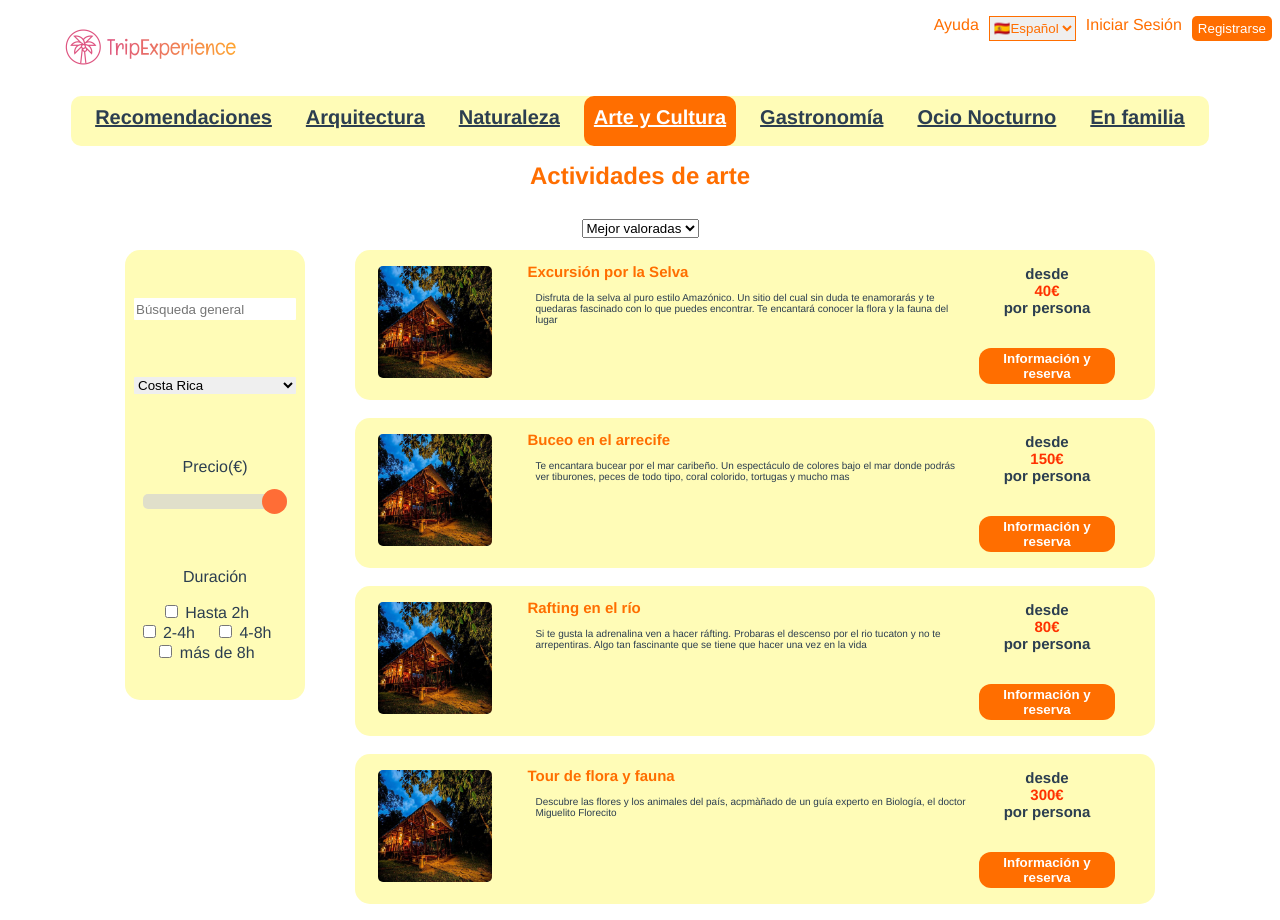
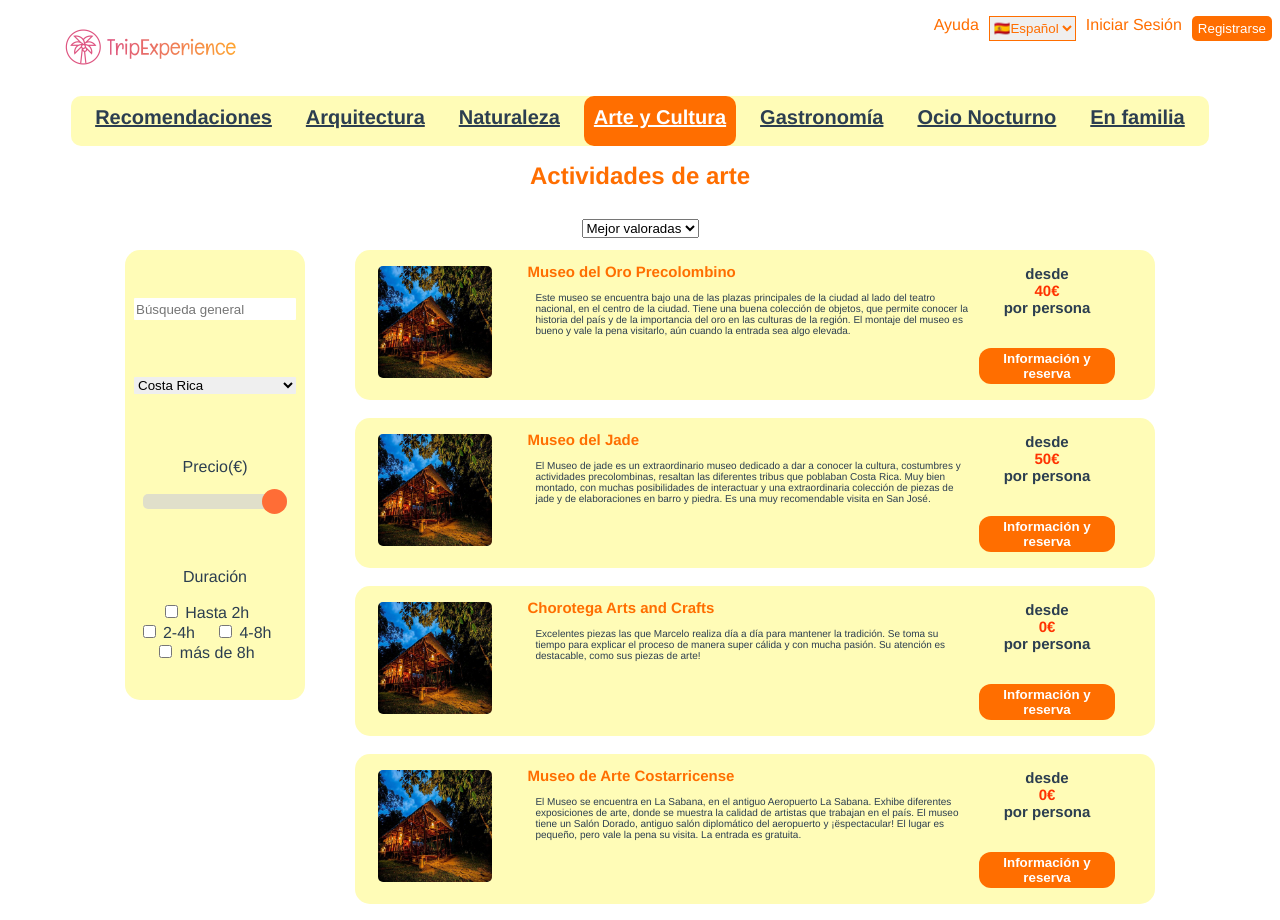
Before and after one commit to ivanmansilla/TripExperience.com, a Vue app: page /#/arte_cultura in a window 1280 px wide. Shown: the top 920 px of the page. Built offline with nearby package versions, Linux system fonts and the light colour scheme.

Commit message:
parametros

```diff
--- a/src/views/ActivityList_arquitectura.vue
+++ b/src/views/ActivityList_arquitectura.vue
@@ -28,35 +28,39 @@
         filename="../assets/teatroCR.jpg"
       /><br />
       <ActivityOverview
-        titl="Buceo en el arrecife"
-        parrafo="  Te encantara bucear por el mar caribeño.
-          Un espectáculo de colores bajo el mar donde podrás ver tiburones,
-          peces de todo tipo, coral colorido, tortugas y mucho mas"
-        precio="150€"
+        titl="Arenal Hanging Bridges Park"
+        parrafo="Una de las experiencias más increíbles que podrás
+         disfrutar. El recorrido por los puentes colgantes en medio de una
+         flora y fauna increíbles es para recomendar a todos los amantes del
+         medio ambiente y de la naturaleza "
+        precio="60€"
         filename="../assets/trek1.jpg"
       /><br />
       <ActivityOverview
-        titl="Rafting en el río"
-        parrafo="Si te gusta la adrenalina ven a hacer ráfting.
-        Probaras el descenso por el rio tucaton y no te arrepentiras.
-        Algo tan fascinante que se tiene que hacer una vez en la vida"
-        precio="80€"
+        titl="El Miro"
+        parrafo="Fue difícil encontrarlo, ya que no existe señalización ni ruta en el mapa, sin embargo,
+         le preguntamos a un lugareño y nos dio las pistas para encontrarlo. Hay que dejar el carro abajo y subir
+          por otro medio. La cuesta es muy pronunciada, se puede entrar en bicicleta o caminando Llegamos al primer
+           mirador y nos gustó mucho, la infraestructura es sorprendente."
+        precio="0€"
         filename="trek1.jpg"
       /><br />
       <ActivityOverview
-        titl="Tour de flora y fauna"
-        parrafo="Descubre las flores y los animales del país,
-        acpmàñado de un guía experto en Biología, el doctor Miguelito
-        Florecito"
-        precio="300€"
+        titl="Marina Pez Vela"
+        parrafo="Lugar hermoso para visitar en familia. Restaurantes
+        variados, tiendas y la belleza del mar y los yates.
+        Imperdible si visita Quépos o Manuel Antonio"
+        precio="30€"
         filename="trek1.jpg"
       /><br />
       <ActivityOverview
-        titl="Acampada en la playa"
-        parrafo="Disfruta de la noche bajo las estrellas y al sonido
-        de las olas del mar por este módico precio. Podrás disfrutar de
-        una cena caribeña y de una noche inolvidable"
-        precio="120€"
+        titl="Basilisca Nuestra Sra. de los Ángeles"
+        parrafo="La Basílica es un lugar de visita obligatoria si se quiere
+        conocer la cultura e historia de Costa Rica. La iglesia tiene una construcción
+        muy hermosa. En ella se encuentra la Virgen de Los Àngeles, patrona de Costa Rica.
+        Habitualmente. hay personas que suben la iglesia de rodillas. En la parte de atrás de la iglesia,
+        se encuentra el agua bendita y la piedra del hallazgo"
+        precio="20€"
         filename="trek1.jpg"
       /><br />
     </div>
--- a/src/views/ActivityList_arte.vue
+++ b/src/views/ActivityList_arte.vue
@@ -18,39 +18,45 @@
     </div>
     <div class="list">
       <ActivityOverview
-        titl="Excursión por la Selva"
-        parrafo="Disfruta de la selva al puro estilo Amazónico.
-          Un sitio del cual sin duda te enamorarás y te quedaras fascinado con lo que puedes
-          encontrar. Te encantará conocer la flora y la fauna del lugar"
+        titl="Museo del Oro Precolombino"
+        parrafo="Este museo se encuentra bajo una de las plazas principales
+        de la ciudad al lado del teatro nacional, en el centro de la ciudad.
+        Tiene una buena colección de objetos, que permite conocer la historia
+        del país y de la importancia del oro en las culturas de la región.
+        El montaje del museo es bueno y vale la pena visitarlo, aún cuando la entrada sea algo elevada."
         precio="40€"
       /><br />
       <ActivityOverview
-        titl="Buceo en el arrecife"
-        parrafo="  Te encantara bucear por el mar caribeño.
-          Un espectáculo de colores bajo el mar donde podrás ver tiburones,
-          peces de todo tipo, coral colorido, tortugas y mucho mas"
-        precio="150€"
+        titl="Museo del Jade"
+        parrafo="  El Museo de jade es un extraordinario museo dedicado a dar a conocer la cultura,
+        costumbres y actividades precolombinas, resaltan las diferentes tribus que poblaban Costa Rica.
+         Muy bien montado, con muchas posibilidades de interactuar y una extraordinaria colección de piezas
+         de jade y de elaboraciones en barro y piedra. Es una muy recomendable visita en San José."
+        precio="50€"
       /><br />
       <ActivityOverview
-        titl="Rafting en el río"
-        parrafo="Si te gusta la adrenalina ven a hacer ráfting.
-        Probaras el descenso por el rio tucaton y no te arrepentiras.
-        Algo tan fascinante que se tiene que hacer una vez en la vida"
-        precio="80€"
+        titl="Chorotega Arts and Crafts"
+        parrafo="Excelentes piezas las que Marcelo realiza día a día para mantener la tradición.
+        Se toma su tiempo para explicar el proceso de manera super cálida y con mucha pasión.
+        Su atención es destacable, como sus piezas de arte! "
+        precio="0€"
       /><br />
       <ActivityOverview
-        titl="Tour de flora y fauna"
-        parrafo="Descubre las flores y los animales del país,
-        acpmàñado de un guía experto en Biología, el doctor Miguelito
-        Florecito"
-        precio="300€"
+        titl="Museo de Arte Costarricense"
+        parrafo="El Museo se encuentra en La Sabana, en el antiguo Aeropuerto
+         La Sabana. Exhibe diferentes exposiciones de arte, donde se muestra la
+         calidad de artistas que trabajan en el país. El museo tiene un Salón Dorado,
+          antiguo salón diplomático del aeropuerto y ¡ëspectacular! El lugar es pequeño,
+          pero vale la pena su visita. La entrada es gratuita."
+        precio="0€"
       /><br />
       <ActivityOverview
-        titl="Acampada en la playa"
-        parrafo="Disfruta de la noche bajo las estrellas y al sonido
-        de las olas del mar por este módico precio. Podrás disfrutar de
-        una cena caribeña y de una noche inolvidable"
-        precio="120€"
+        titl="Galeria Namu"
+        parrafo="Tienda que reúne y muestra una gran cantidad de
+         trabajos provenientes de diferentes culturas de la region, formada por
+         un par de emprendedores de máscaras de la region Huetar beneficiados
+         por la tienda y se acerca a un comercio justo con un gran sentido de pertenencia. "
+        precio="10€"
       /><br />
     </div>
   </div>
--- a/src/views/ActivityList_familia.vue
+++ b/src/views/ActivityList_familia.vue
@@ -18,39 +18,40 @@
     </div>
     <div class="list">
       <ActivityOverview
-        titl="Excursión por la Selva"
-        parrafo="Disfruta de la selva al puro estilo Amazónico.
-          Un sitio del cual sin duda te enamorarás y te quedaras fascinado con lo que puedes
-          encontrar. Te encantará conocer la flora y la fauna del lugar"
-        precio="40€"
+        titl="Royal Butterflies"
+        parrafo="No se lo pueden perder! Sobre todo si vienen con niños.
+        Dan es un anfitrión increíble y explica todo con sumo detalle.
+        Es un apasionado de lo que hace. Súper recomendable!"
+        precio="50€"
       /><br />
       <ActivityOverview
-        titl="Buceo en el arrecife"
-        parrafo="  Te encantara bucear por el mar caribeño.
-          Un espectáculo de colores bajo el mar donde podrás ver tiburones,
-          peces de todo tipo, coral colorido, tortugas y mucho mas"
-        precio="150€"
+        titl="Ponderosa Adventure Park"
+        parrafo="Una experiencia inolvidable, los animales son impresionantes,
+         el poder interactuar con ellos es mágico más sabiendo que son animales
+         que no son comunes ver en este continente."
+        precio="30€"
       /><br />
       <ActivityOverview
-        titl="Rafting en el río"
-        parrafo="Si te gusta la adrenalina ven a hacer ráfting.
-        Probaras el descenso por el rio tucaton y no te arrepentiras.
-        Algo tan fascinante que se tiene que hacer una vez en la vida"
-        precio="80€"
+        titl="Refugio Animal de Costa Rica"
+        parrafo="El lugar es súper completo. El biólogo, dueño y fundador del Refugio
+         don Rodolfo es un excelente guía, profesor y sobre todo se nota que es una
+          persona honesta y servicial; no solo por su carisma y personalidad, sino que
+           también irradia pasión y amor por los animales y su trabajo. De verdad que hace una muy
+           buena labor. En este Refugio son muy responsables y los animales que tienen están bien cuidados, es de admirar."
+        precio="0€"
       /><br />
       <ActivityOverview
         titl="Tour de flora y fauna"
         parrafo="Descubre las flores y los animales del país,
         acpmàñado de un guía experto en Biología, el doctor Miguelito
         Florecito"
-        precio="300€"
+        precio="50€"
       /><br />
       <ActivityOverview
-        titl="Acampada en la playa"
-        parrafo="Disfruta de la noche bajo las estrellas y al sonido
-        de las olas del mar por este módico precio. Podrás disfrutar de
-        una cena caribeña y de una noche inolvidable"
-        precio="120€"
+        titl="The Bat Jungle"
+        parrafo="Es un lugar que te enseña prácticamente todo sobre los murciélagos y tienen muchos tipos de murciélagos. la hospitalidad excelente.
+        También hay un restaurante."
+        precio="20€"
       /><br />
     </div>
   </div>
--- a/src/views/ActivityList_gastronomia.vue
+++ b/src/views/ActivityList_gastronomia.vue
@@ -18,39 +18,47 @@
     </div>
     <div class="list">
       <ActivityOverview
-        titl="Excursión por la Selva"
-        parrafo="Disfruta de la selva al puro estilo Amazónico.
-          Un sitio del cual sin duda te enamorarás y te quedaras fascinado con lo que puedes
-          encontrar. Te encantará conocer la flora y la fauna del lugar"
+        titl="North Fields Cafe Tour"
+        parrafo="El café aromático, la caña de azúcar dulce y el chocolate que se
+         derrite en la boca son tres de las principales exportaciones agrícolas de
+         Costa Rica, y sus productos favoritos entre locales y visitantes. Conozca
+          estos tres cultivos de primera mano en este tour de una granja familiar cerca
+          de La Fortuna. Vea cómo se crea el café del frijol a la taza, y luego pruebe
+          otros deliciosos cultivos junto con una guía."
         precio="40€"
       /><br />
       <ActivityOverview
-        titl="Buceo en el arrecife"
-        parrafo="  Te encantara bucear por el mar caribeño.
-          Un espectáculo de colores bajo el mar donde podrás ver tiburones,
-          peces de todo tipo, coral colorido, tortugas y mucho mas"
-        precio="150€"
+        titl="San José de Noche"
+        parrafo=" Elimine el estrés de comer y beber por la noche en una nueva ciudad
+        con esta divertida experiencia de cena y vida nocturna. Explore los mercados,
+        eche un vistazo a los barrios que de otro modo se perdería y disfrute de una
+        deliciosa cena gourmet de tres platos con maridaje de vinos. Aprenda sobre la
+         comida y la cultura local con su guía durante toda la noche."
+        precio="30€"
       /><br />
       <ActivityOverview
-        titl="Rafting en el río"
-        parrafo="Si te gusta la adrenalina ven a hacer ráfting.
-        Probaras el descenso por el rio tucaton y no te arrepentiras.
-        Algo tan fascinante que se tiene que hacer una vez en la vida"
-        precio="80€"
+        titl="Bites and Sights: recorrido gastronómico"
+        parrafo="Pruebe una amplia variedad de sabores costarricenses mientras aprende
+        sobre el patrimonio cultural del país con este recorrido a pie por San José.
+        Comprará frutas y verduras en el Mercado Central y el Mercado Borbón, visitará
+         el Teatro Nacional y La Laguna Plaza, y probará todo tipo de delicias locales en el camino."
+        precio="35€"
       /><br />
       <ActivityOverview
-        titl="Tour de flora y fauna"
-        parrafo="Descubre las flores y los animales del país,
-        acpmàñado de un guía experto en Biología, el doctor Miguelito
-        Florecito"
-        precio="300€"
+        titl="Chocolate Tour Manuel Antonio"
+        parrafo="Las exuberantes selvas de Costa Rica han sido durante mucho tiempo un área
+         notable para cultivar cultivos comerciales como café, chocolate y caña de azúcar.
+         En esta experiencia privada, visite una plantación en Manuel Antonio y aprenda cómo
+         se producen estos tres cultivos."
+        precio="60€"
       /><br />
       <ActivityOverview
-        titl="Acampada en la playa"
-        parrafo="Disfruta de la noche bajo las estrellas y al sonido
-        de las olas del mar por este módico precio. Podrás disfrutar de
-        una cena caribeña y de una noche inolvidable"
-        precio="120€"
+        titl="Tour de chocolate Don Olivo"
+        parrafo="El tour Don Olivo Chocolate es la mejor manera de saber, de dónde provienen los
+        mejores productos de Costa Rica, incluyendo el mejor tipo de Chocolate del mundo, café (opcional),
+        frutas tropicales, especias, como vainilla, ron, caña de azúcar, tenemos una finca de chocolate de
+        1600 árboles donde producimos Chocolate orgánico desde hace 96 años cacao criollo! Ven y disfruta de los sabores"
+        precio="70€"
       /><br />
     </div>
   </div>
--- a/src/views/ActivityList_ocio.vue
+++ b/src/views/ActivityList_ocio.vue
@@ -18,39 +18,41 @@
     </div>
     <div class="list">
       <ActivityOverview
-        titl="Excursión por la Selva"
-        parrafo="Disfruta de la selva al puro estilo Amazónico.
-          Un sitio del cual sin duda te enamorarás y te quedaras fascinado con lo que puedes
-          encontrar. Te encantará conocer la flora y la fauna del lugar"
-        precio="40€"
+        titl="Carpe Chepe"
+        parrafo="El tour es muy agradable, conocí personas muy especiales, Amaral el guia es un parcero,
+        las bebidas muy buenas y los lugares excelentes. Definitivamente creo q lo volvería a hacer.
+        Recomendadas las hamburguesas de A dos manos"
+        precio="30€"
       /><br />
       <ActivityOverview
-        titl="Buceo en el arrecife"
-        parrafo="  Te encantara bucear por el mar caribeño.
-          Un espectáculo de colores bajo el mar donde podrás ver tiburones,
-          peces de todo tipo, coral colorido, tortugas y mucho mas"
-        precio="150€"
+        titl="Beach and Pool Crawl"
+        parrafo="  Los chicos que organizan super buena onda y divertidos,
+         todo el tiempo poniendo atencion a que todo salga bien y cuidando de todos.
+         Muy recomendable, mucho sol, playa, piscinas y alcohol. No se que mas puede pedir uno! Aguante el Sunday Funday carajo!"
+        precio="50€"
       /><br />
       <ActivityOverview
-        titl="Rafting en el río"
-        parrafo="Si te gusta la adrenalina ven a hacer ráfting.
-        Probaras el descenso por el rio tucaton y no te arrepentiras.
-        Algo tan fascinante que se tiene que hacer una vez en la vida"
-        precio="80€"
+        titl="The Crazy Monkey Bar"
+        parrafo="El Crazy Monkey es un bar restaurante con piscina que puede ser utilizada
+         (siempre y cuando se este consumiendo) y es complemento del hotel Best Western.
+         Se encuentra en una colina por lo que la vista es excelente, ademas, posee parqueo seguro.
+         La piscina posee buen espacio y es propicia para nadar en la zona honda (3 metros de profundidad)
+         o para hacer clavados."
+        precio="20€"
       /><br />
       <ActivityOverview
-        titl="Tour de flora y fauna"
-        parrafo="Descubre las flores y los animales del país,
-        acpmàñado de un guía experto en Biología, el doctor Miguelito
-        Florecito"
-        precio="300€"
+        titl="Casino Columbus Platinum"
+        parrafo="Lugar ideal par pasar un rato agradable,
+        el lugar funciona como tipo sport bar donde puedes ver deportes
+        y a la vez bailar y disfrutar de bebidas."
+        precio="0€"
       /><br />
       <ActivityOverview
-        titl="Acampada en la playa"
-        parrafo="Disfruta de la noche bajo las estrellas y al sonido
-        de las olas del mar por este módico precio. Podrás disfrutar de
-        una cena caribeña y de una noche inolvidable"
-        precio="120€"
+        titl="Casino Fiesta"
+        parrafo="Casinos Fiesta están ubicados en diferentes lugares para acercarse cómodamente,
+         buenos y seguros parqueos, un lugar especial para disfrutar del juego con amigos, en pareja...
+         y con un poco de suerte salir más que satisfecho."
+        precio="0€"
       /><br />
     </div>
   </div>
```
